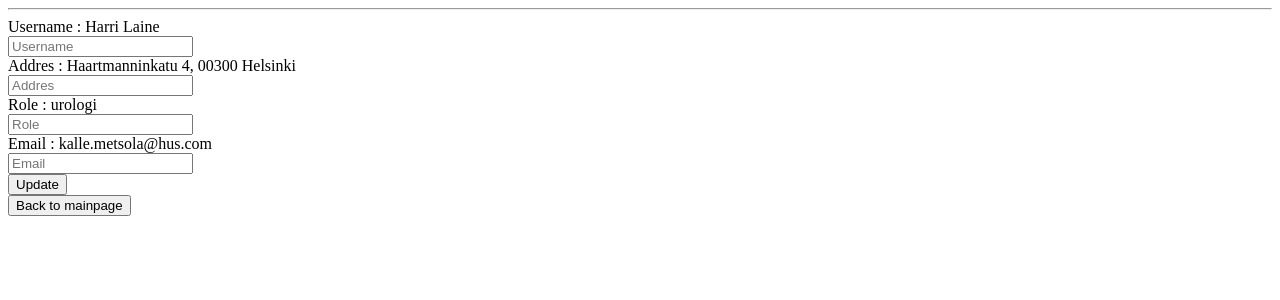
After one commit to roklem314/Laakari-palvelu, a Flask app: page /update/1 in a window 1280 px wide. The commit adds this page. Shown: the top 300 px of the page. Run offline with Flask 2, Linux system fonts and the light colour scheme; data comes from the database, SQL or seed files in the repository; both versions use the stored data as it was after the commit.

Commit message:
better modify operatio

```diff
--- a/application/tasks/views.py
+++ b/application/tasks/views.py
@@ -17,7 +17,6 @@ def new_user():
 def create_user():
    if request.method == 'POST':
          newuser = users(request.form['name'], request.form['appt_addr'],request.form['role'],request.form['email'])
-
          db.session.add(newuser)
          db.session.commit()
 
@@ -26,15 +25,34 @@ def create_user():
 
    return render_template("tasks/new.html")
 
-@app.route("/update", methods=["POST"])
-def update():
-    newemail = request.form.get("new_email")
-    oldemail = request.form.get("old_email")
-    user = users.query.filter_by(email=oldemail).first()
-    user.email = newemail
-    db.session.commit()
+@app.route("/modify", methods=['GET','POST'])
+def update_user():
+    if request.method == 'POST':
+        uid = request.form['uid']
+        new_name = request.form['name']
+        new_addr = request.form['appt_addr']
+        new_role = request.form['role']
+        new_email = request.form['email']
+        user = users.query.filter_by(id = uid).first()
+        if new_name != "":
+            user.name = new_name
+        if new_addr != "":
+            user.appt_addr = new_addr
+        if new_role != "":
+            user.role = new_role
+        if new_email != "":
+            user.email = new_email
 
-    return redirect( url_for('list_all'))
+        db.session.commit()
+
+        return redirect( url_for('list_all'))
+
+    return redirect( url_for('index'))
+
+@app.route("/update/<int:uid>", methods=["GET"])
+def update(uid: int):
+    user = users.query.filter_by(id = uid).first()
+    return render_template("tasks/modify.html", user=user)
 
 @app.route("/delete", methods=["POST"])
 def delete():
--- /dev/null
+++ b/application/templates/tasks/modify.html
@@ -0,0 +1,26 @@
+<!DOCTYPE html>
+  <html>
+    <body>
+      <hr/>
+            <form method="POST" action="{{ url_for('update_user') }}" >
+              <input type="hidden" value="{{user.id}}" name="uid">
+
+              <label for = "name">Username : {{user.name}}</label><br>
+              <input type = "text" name = "name" placeholder = "Username" /><br>
+
+              <label for = "appt_addr">Addres : {{user.appt_addr}}</label><br>
+              <input type = "text" name = "appt_addr" placeholder = "Addres" /><br>
+
+              <label for = "role">Role : {{user.role}}</label><br>
+              <input type = "text" name = "role" placeholder = "Role"></label><br>
+
+              <label for = "email">Email : {{user.email}}</label><br>
+              <input type = "text" name = "email" placeholder = "Email"></label><br>
+              <input type="submit" value="Update"/>
+            </form>
+            <form action="{{ url_for('index') }}">
+              <input type="submit" value="Back to mainpage"/>
+            </form>
+
+    </body>
+  </html>
--- a/run.py
+++ b/run.py
@@ -1,4 +1,4 @@
 from application import app
 
 if __name__=='__main__':
-    app.run()
+    app.run(debug=True)
```
Also changed, not shown: application/templates/tasks/list.html (+7 -9 lines), application/kanta.db, 1 other file.
